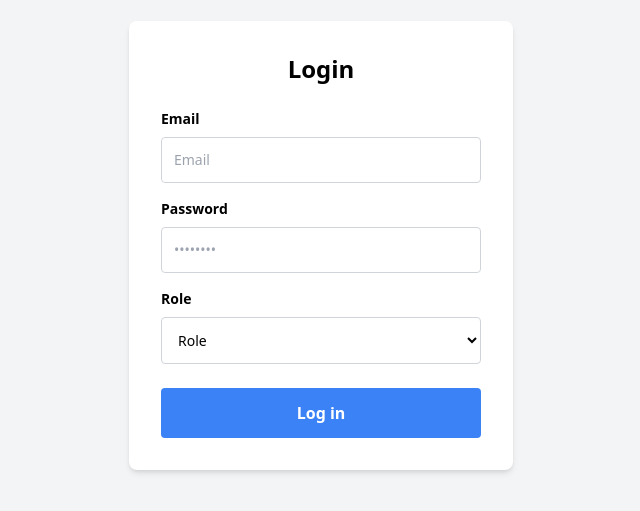
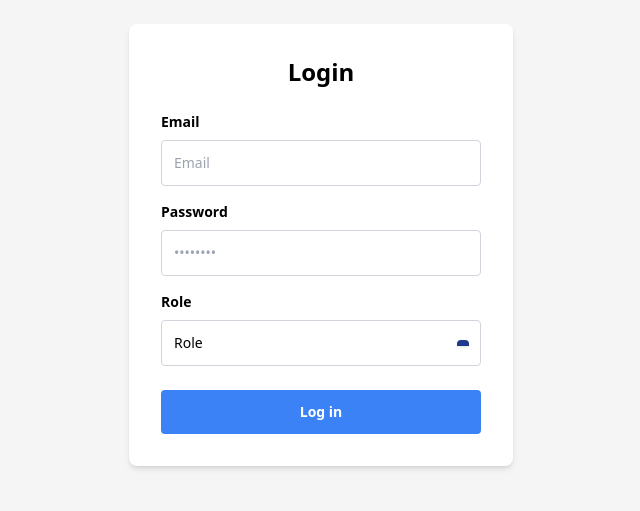
Before and after one commit to amirahamoodalbraiki/inventory-management-mvp, a React (Vite) app in the folder frontend/: page /login in a window 1280 px wide. Shown: the part 155-666 px from the top of the page, without its empty margins (319-959 px from the left). Built offline with nearby package versions, Linux system fonts and the light colour scheme; no server answers.

Commit message:
Update LoginPage.jsx
Fix error

```diff
--- a/frontend/src/pages/LoginPage.jsx
+++ b/frontend/src/pages/LoginPage.jsx
@@ -1,3 +1,4 @@
+// LoginPage.jsx
 export default function LoginPage() {
   const handleSubmit = (event) => {
     event.preventDefault();
@@ -5,9 +6,11 @@ export default function LoginPage() {
   };
 
   return (
-    <div className="min-h-screen w-full bg-gray-100 flex items-center justify-center p-5">
-      <div className="w-full max-w-sm bg-white p-8 rounded-lg shadow-md">
-        <h1 className="text-2xl font-bold text-center mb-6 text-black">Login</h1>
+    <div className="min-h-screen w-full bg-[#f5f5f5] flex items-center justify-center p-5">
+      <div className="w-full max-w-sm p-8 rounded-lg bg-white shadow-md">
+        <h1 className="m-0 text-2xl font-bold text-center mb-6 text-black">
+          Login
+        </h1>
 
         <form onSubmit={handleSubmit} className="grid gap-4">
           {/* Email */}
@@ -18,7 +21,7 @@ export default function LoginPage() {
               name="email"
               required
               placeholder="Email"
-              className="p-3 rounded border border-gray-300 bg-white text-black text-sm outline-none w-full"
+              className="p-3 rounded border border-gray-300 bg-white text-black outline-none text-sm w-full"
             />
           </label>
 
@@ -30,29 +33,33 @@ export default function LoginPage() {
               name="password"
               required
               placeholder="••••••••"
-              className="p-3 rounded border border-gray-300 bg-white text-black text-sm outline-none w-full"
+              className="p-3 rounded border border-gray-300 bg-white text-black outline-none text-sm w-full"
             />
           </label>
 
           {/* Role */}
           <label className="grid gap-2">
             <span className="text-sm font-semibold text-black">Role</span>
+            <div className="relative">
               <select
                 name="role"
                 required
                 defaultValue=""
-              className="p-3 rounded border border-gray-300 bg-white text-black text-sm outline-none w-full cursor-pointer"
+                className="w-full p-3 rounded border border-gray-300 bg-white text-black outline-none cursor-pointer text-sm appearance-none"
               >
                 <option value="" disabled>Role</option>
                 <option value="staff">Staff</option>
                 <option value="admin">Admin</option>
               </select>
+              {/*  */}
+              <span className="pointer-events-none absolute right-3 top-1/2 -translate-y-1/2 w-3 h-1.5 bg-blue-900 rounded-t shadow"></span>
+            </div>
           </label>
 
-          {/* Submit Button */}
+          {/* Submit */}
           <button
             type="submit"
-            className="mt-2 p-3 rounded bg-blue-500 text-white font-semibold hover:bg-blue-600 transition-colors w-full"
+            className="mt-2 p-3 rounded bg-blue-500 text-white border-0 cursor-pointer text-sm font-semibold w-full"
           >
             Log in
           </button>
```
Lines whose indentation alone changed are shown as unchanged.
